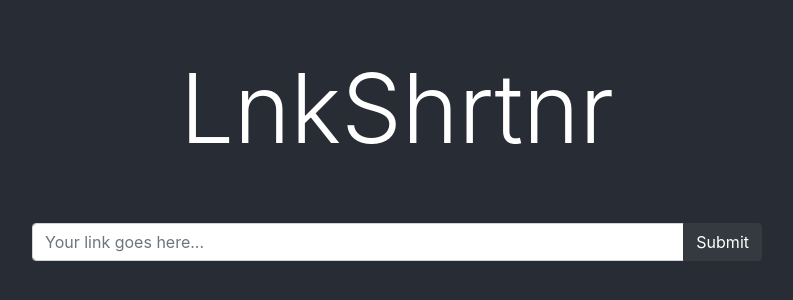
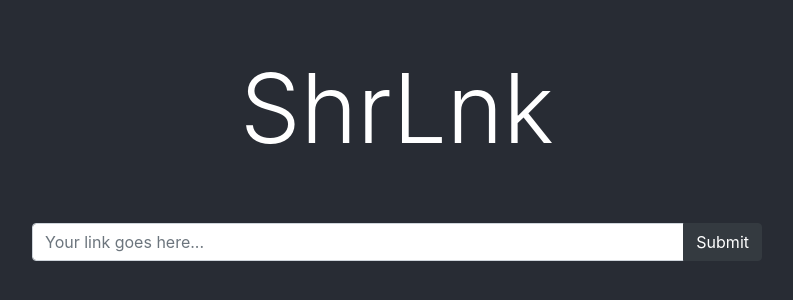
Before and after one commit to Logician724/link-shortener, a React (Create React App) app: page / in a window 1280 px wide. Shown: the part 236-536 px from the top of the page, without its empty margins (243-1036 px from the left). Built offline with nearby package versions, Linux system fonts and the light colour scheme.

Commit message:
chore: change website title

```diff
--- a/public/index.html
+++ b/public/index.html
@@ -31,7 +31,7 @@
       integrity="sha384-ggOyR0iXCbMQv3Xipma34MD+dH/1fQ784/j6cY/iJTQUOhcWr7x9JvoRxT2MZw1T"
       crossorigin="anonymous"
     >
-    <title>LnkShrtnr</title>
+    <title>ShrLnk</title>
   </head>
   <body>
     <noscript>You need to enable JavaScript to run this app.</noscript>
--- a/src/App.js
+++ b/src/App.js
@@ -24,7 +24,7 @@ function App() {
       <Container>
         <Row className="justify-content-md-center mb-4">
           <Col>
-            <h1 className="display-1">LnkShrtnr</h1>
+            <h1 className="display-1">ShrLnk</h1>
           </Col>
         </Row>
         <Row className="justify-content-md-center mb-4">
```
